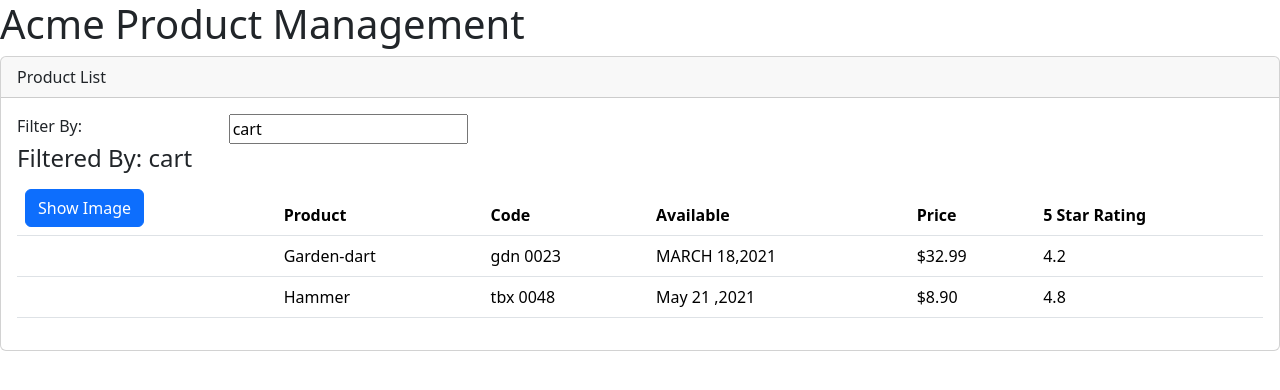
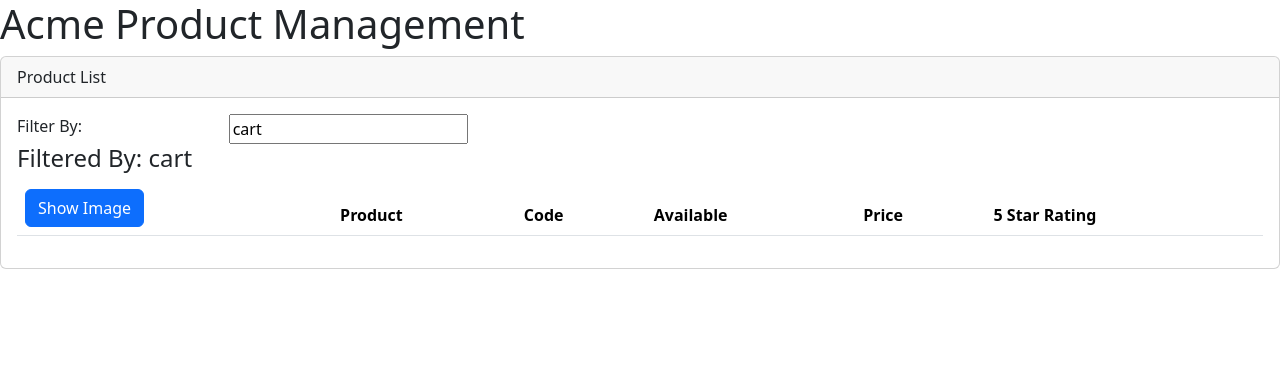
Before and after one commit to samndambuki/Acme-Product-Management, an Angular app: page / in a window 1280 px wide. Shown: the top 390 px of the page. Built offline with nearby package versions, Linux system fonts and the light colour scheme.

Commit message:
filtering and arrow functions

```diff
--- a/src/app/products/product-list.component.html
+++ b/src/app/products/product-list.component.html
@@ -34,7 +34,7 @@
           </tr>
         </thead>
         <tbody>
-          <tr *ngFor="let product of products">
+          <tr *ngFor="let product of filteredProducts">
             <td>
               <img
                 *ngIf="showImage"
--- a/src/app/products/product-list.component.ts
+++ b/src/app/products/product-list.component.ts
@@ -1,5 +1,6 @@
 import { Component, OnInit } from '@angular/core';
 import { Iproduct } from './products';
+import { filter } from 'rxjs';
 
 @Component({
   selector: 'app-products',
@@ -16,6 +17,7 @@
   // listFilter: string = 'cart';
 
   //_ - to denote it as private
+  //backing variablr
   private _listFilter: string = '';
 
   get listFilter(): string {
@@ -25,7 +27,12 @@
   set listFilter(value: string) {
     this._listFilter = value;
     console.log('In Setter', value);
+    this.filteredProducts = this.performFilter(value)
   }
+
+
+  filteredProducts: Iproduct[] = []
+
 
   products: Iproduct[] = [
     {
@@ -50,6 +57,13 @@
     },
   ];
 
+  performFilter(filterBy:string):Iproduct[]{
+    filterBy = filterBy.toLocaleLowerCase()
+    return this.products.filter((product:Iproduct)=>
+    product.productName.toLocaleLowerCase().includes(filterBy))
+
+  }
+
   //methods created after properties defined
   toggleImage(): void {
     //toggles state o fthe show image property
@@ -62,6 +76,21 @@
     console.log('In OnInit');
     this.listFilter = 'cart';
   }
+
+  //normal function to capitalize
+  // capitalizeName(product:Iproduct) :string{
+  //   return product.productName.toUpperCase();
+  // }
+
+  //arrow function
+  // (product:Iproduct) => product.productName.toUpperCase()
+
+  //multistatement
+  // (product:Iproduct) => {
+  //   console.log(product.productName);
+  //   return product.productName.toUpperCase();
+  // }
+
 }
 
 // let nicknames = ['sam','john','james']
```
